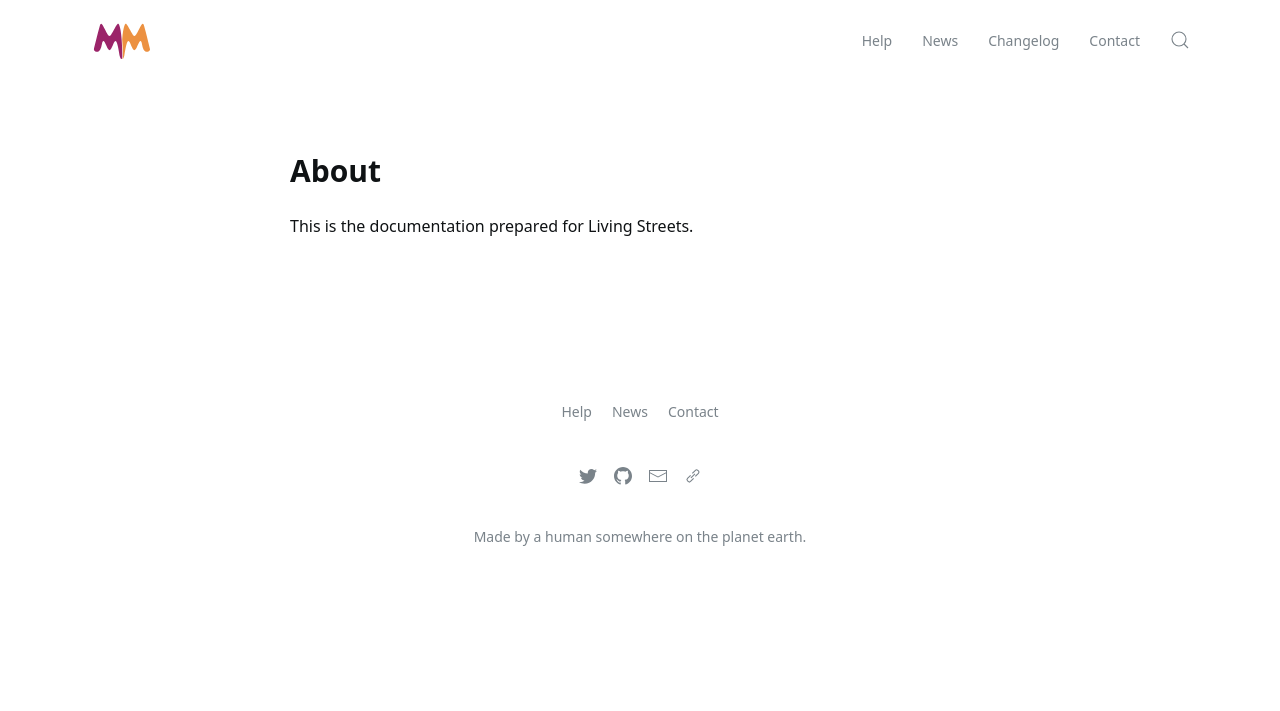
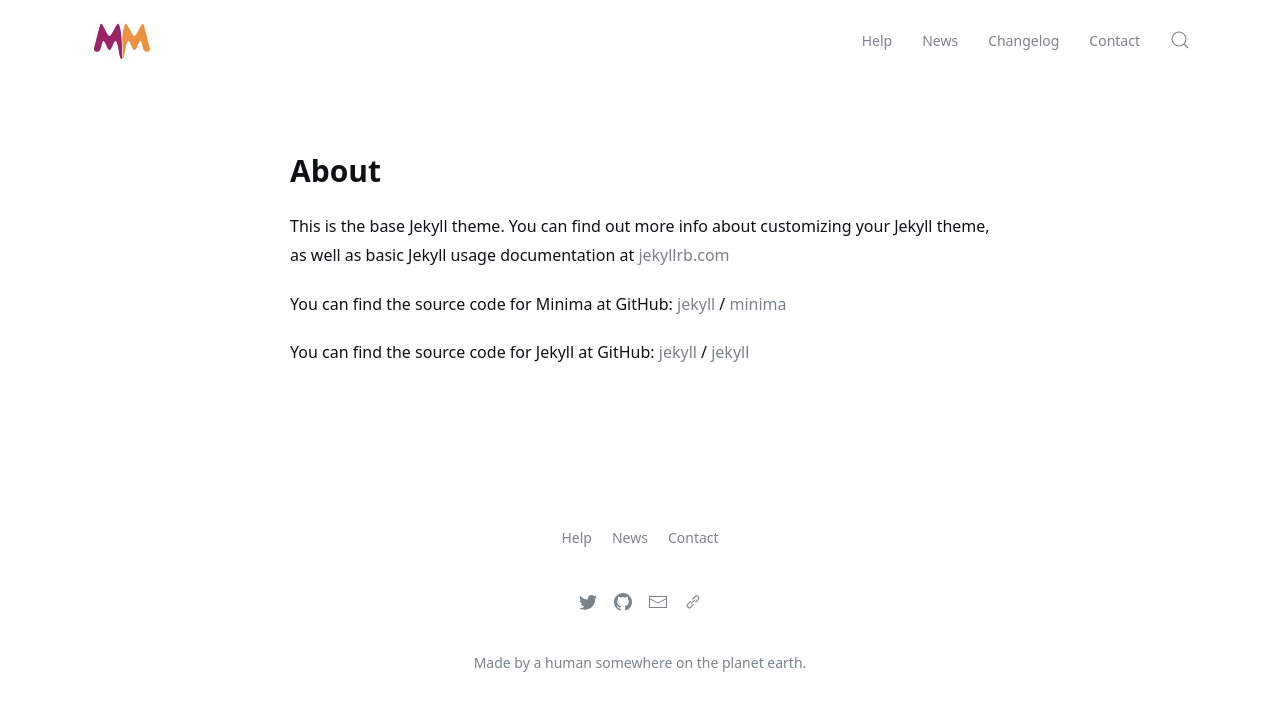
Before and after one commit to mightymango/mangodocs, a Jekyll site: the page built from about.md, in a window 1280 px wide. Shown: the top 711 px of the page. Built offline with Jekyll 4.4.1, drawn with Linux system fonts in a browser that asks for light colours; our own code applies the rules of GitHub Pages for plain Markdown files; a script that is not in the unit is left out.

Commit message:
Update about.md

```diff
--- a/about.md
+++ b/about.md
@@ -1,5 +1,18 @@
 ---
+layout: page
 title: About
+permalink: /about/
 ---
 
-This is the documentation prepared for Living Streets.
+This is the base Jekyll theme. You can find out more info about customizing your Jekyll theme, as well as basic Jekyll usage documentation at [jekyllrb.com](https://jekyllrb.com/)
+
+You can find the source code for Minima at GitHub:
+[jekyll][jekyll-organization] /
+[minima](https://github.com/jekyll/minima)
+
+You can find the source code for Jekyll at GitHub:
+[jekyll][jekyll-organization] /
+[jekyll](https://github.com/jekyll/jekyll)
+
+
+[jekyll-organization]: https://github.com/jekyll
```
